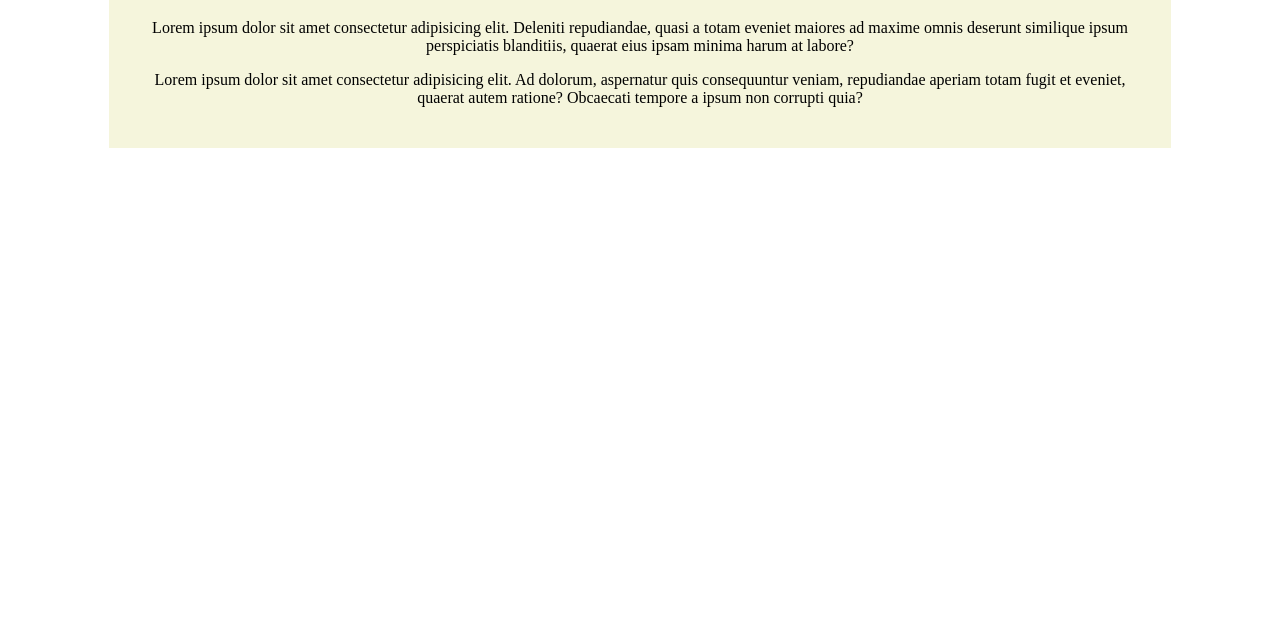
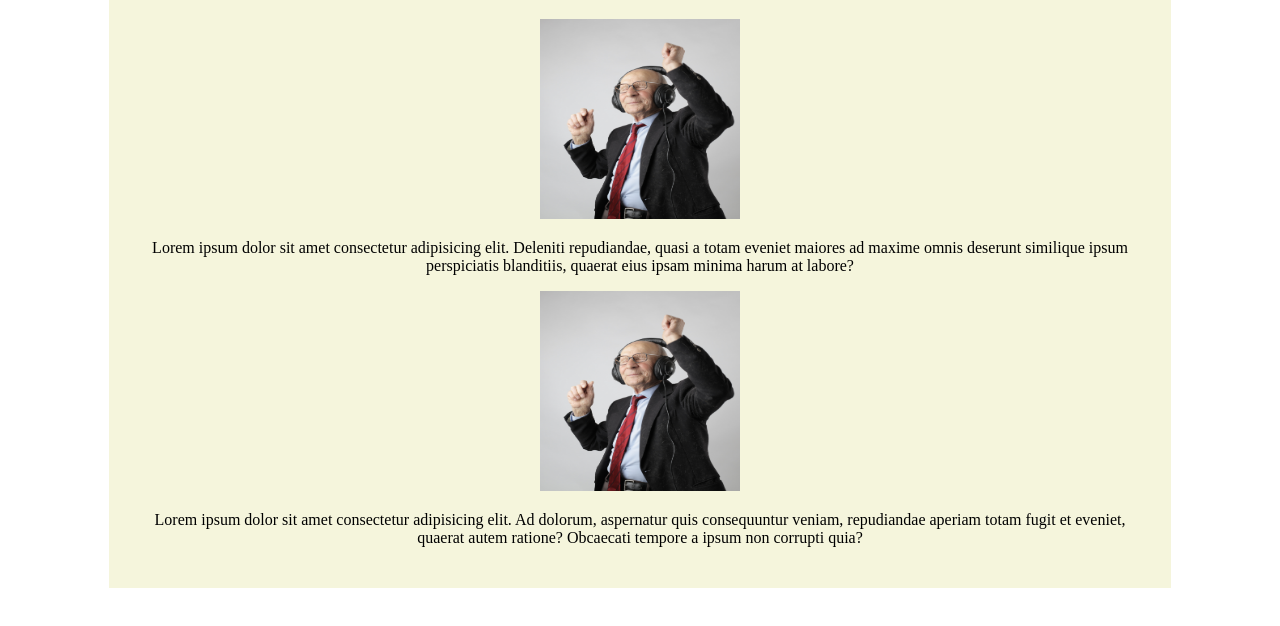
Before and after one commit to cgonzaga/projetos-exemplo-GitHub, a plain HTML site: page index.html in a window 1280 px wide. Shown: the part 94-720 px from the top of the page. Drawn offline with Linux system fonts and the light colour scheme.

Commit message:
Alteração com inclusão de Imagens
Foi adicionado duas imagens na página.

```diff
--- a/index.html
+++ b/index.html
@@ -19,7 +19,11 @@
 
     <header>
         <h1>Git e GitHub</h1>
+
+        <img src="imagens/pexels-andrea-piacquadio-3831645.jpg " width="200px" height="200px">
         <p>Lorem ipsum dolor sit amet consectetur adipisicing elit.         Deleniti    repudiandae, quasi a totam eveniet maiores ad maxime omnis deserunt similique ipsum perspiciatis blanditiis, quaerat eius ipsam minima harum at labore?</p>
+
+        <img src="imagens/pexels-andrea-piacquadio-3831645.jpg" width="200px" height="200px">
         <p>Lorem ipsum dolor sit amet consectetur adipisicing elit. Ad  dolorum, aspernatur quis consequuntur veniam, repudiandae aperiam totam fugit et eveniet, quaerat autem ratione? Obcaecati tempore a ipsum non corrupti quia?</p>
     </header>
 
```
